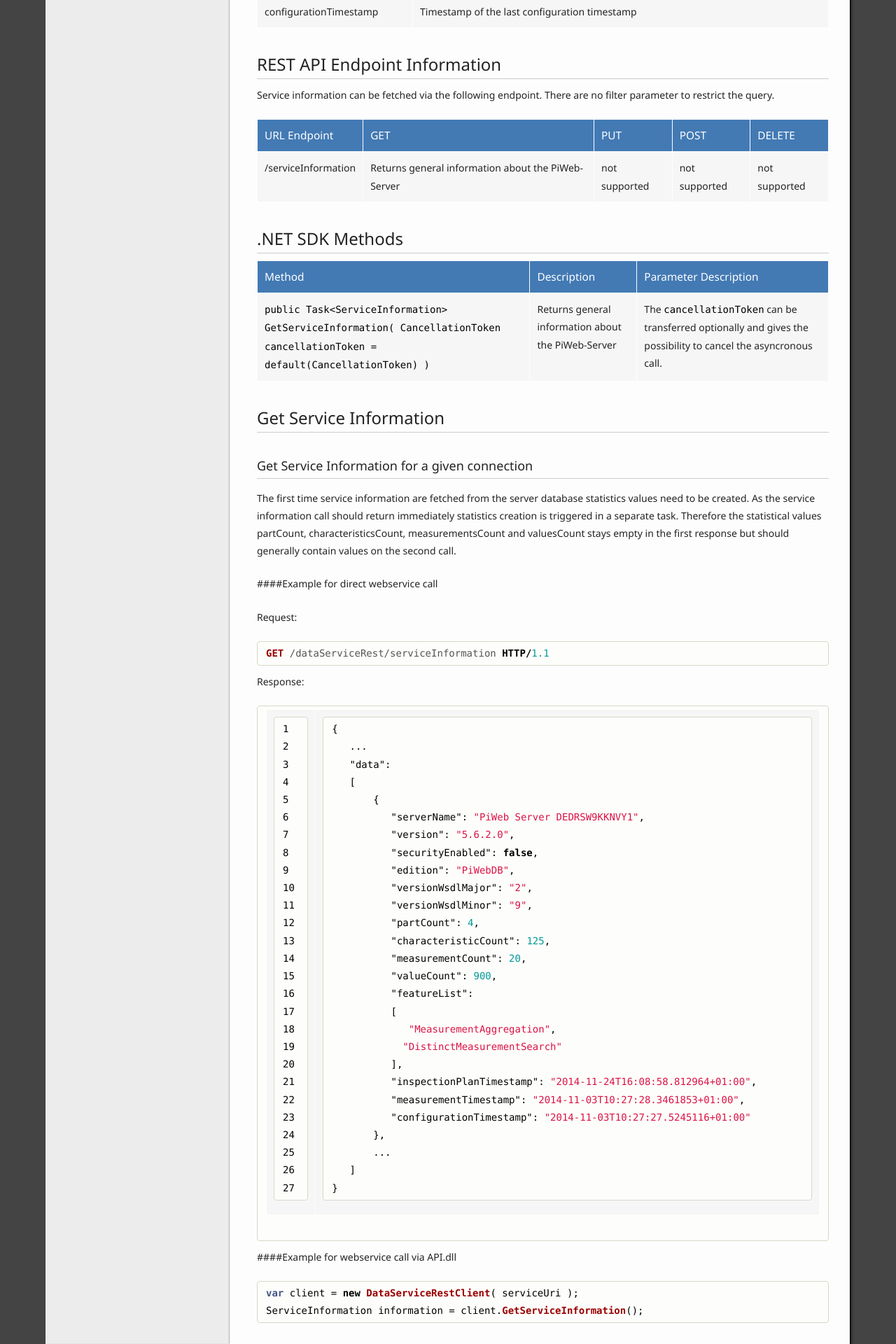
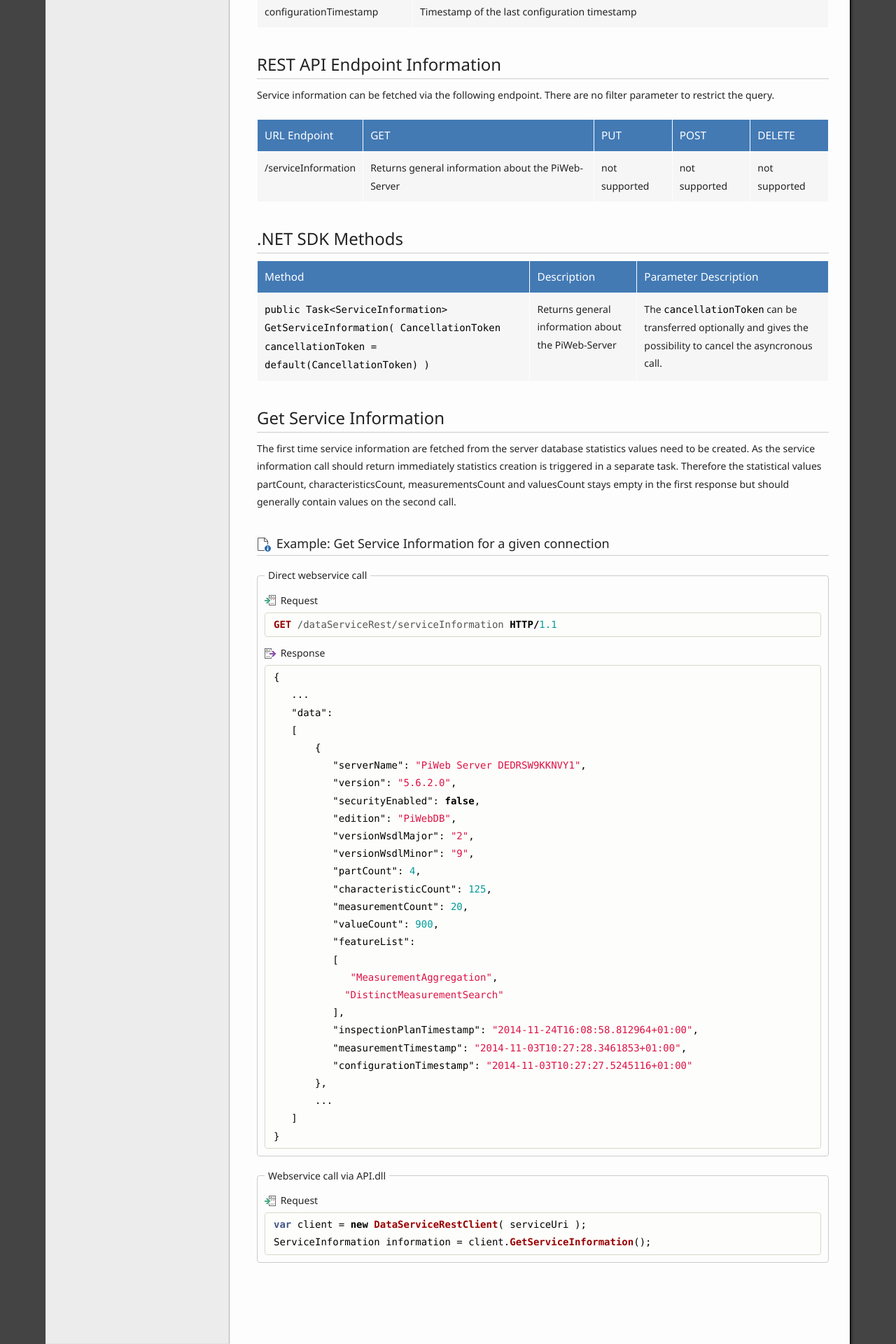
Before and after one commit to ZEISS-PiWeb/PiWeb-Api, a Jekyll site: the page built from _pages/021-serviceinformation.md, in a window 1280 px wide. Shown: the part 1024-2944 px from the top of the page at 70% size. Built offline with Jekyll 4.4.1, drawn with Linux system fonts in a browser that asks for light colours.

Commit message:
Update 021-serviceinformation.md

```diff
--- a/_pages/021-serviceinformation.md
+++ b/_pages/021-serviceinformation.md
@@ -51,20 +51,21 @@
 
 ## {{ page.sections['get'] }}
 
-### Get Service Information for a given connection
-
 The first time service information are fetched from the server database statistics values need to be created. As the service information call should return immediately statistics creation is triggered in a separate task. Therefore the statistical values partCount, characteristicsCount, measurementsCount and valuesCount stays empty in the first response but should generally contain values on the second call.
 
-####Example for direct webservice call
+### {{ site.headers['example'] }}  Get Service Information for a given connection
 
-Request:
+{{ site.sections['beginExampleWebService'] }}
+
+{{ site.headers['request']  | markdownify }}
 
 {% highlight http %}
 GET /dataServiceRest/serviceInformation HTTP/1.1
 {% endhighlight %}
 
-Response:
-{% highlight json linenos %}
+{{ site.headers['response']  | markdownify }}
+
+{% highlight json %}
 {
    ...
    "data":
@@ -94,9 +95,14 @@
 }
 {% endhighlight %}
 
-####Example for webservice call via API.dll
+{{ site.sections['endExample'] }}
+{{ site.sections['beginExampleAPI'] }}
+
+{{ site.headers['request'] | markdownify }}
 
 {% highlight csharp %}
 var client = new DataServiceRestClient( serviceUri );
 ServiceInformation information = client.GetServiceInformation();
 {% endhighlight %}
+
+{{ site.sections['endExample'] }}
```
